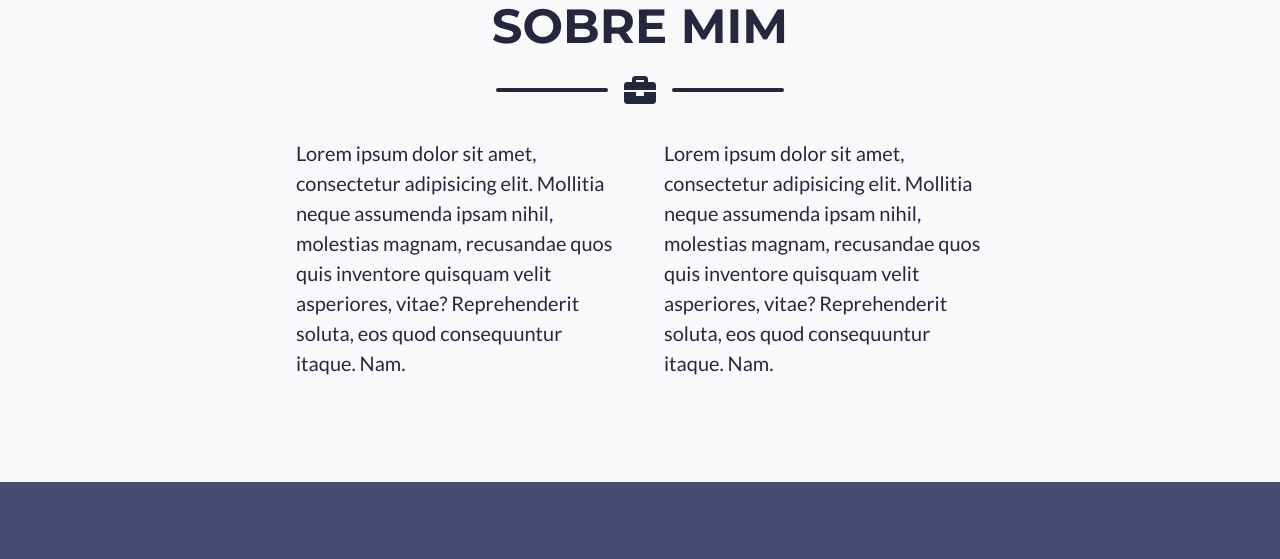
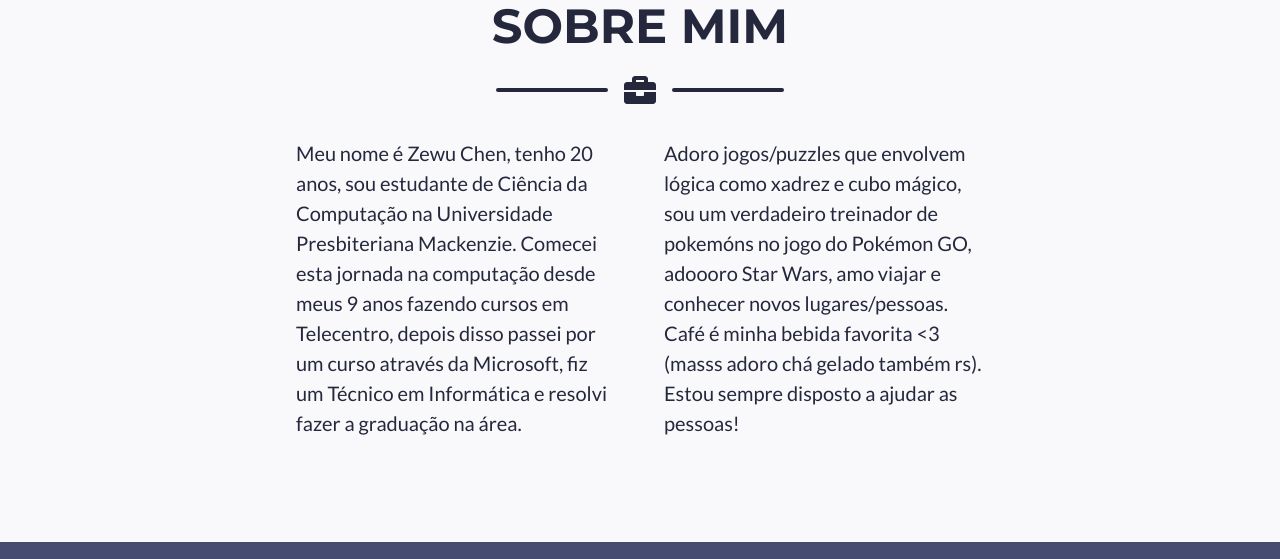
Before and after one commit to zewuchen/zewuchen.github.io, a plain HTML site: page index.html in a window 1280 px wide. Shown: the part 3500-4059 px from the top of the page. Drawn offline with nearby package versions, Linux system fonts and the light colour scheme.

Commit message:
Add description of about me

```diff
--- a/index.html
+++ b/index.html
@@ -203,8 +203,8 @@
                 </div>
                 <!-- About Section Content-->
                 <div class="row">
-                    <div class="col-lg-4 ml-auto text-gray"><p class="lead">Lorem ipsum dolor sit amet, consectetur adipisicing elit. Mollitia neque assumenda ipsam nihil, molestias magnam, recusandae quos quis inventore quisquam velit asperiores, vitae? Reprehenderit soluta, eos quod consequuntur itaque. Nam.</p></div>
-                    <div class="col-lg-4 mr-auto text-gray"><p class="lead">Lorem ipsum dolor sit amet, consectetur adipisicing elit. Mollitia neque assumenda ipsam nihil, molestias magnam, recusandae quos quis inventore quisquam velit asperiores, vitae? Reprehenderit soluta, eos quod consequuntur itaque. Nam.</p></div>
+                    <div class="col-lg-4 ml-auto text-gray"><p class="lead">Meu nome é Zewu Chen, tenho 20 anos, sou estudante de Ciência da Computação na Universidade Presbiteriana Mackenzie. Comecei esta jornada na computação desde meus 9 anos fazendo cursos em Telecentro, depois disso passei por um curso através da Microsoft, fiz um Técnico em Informática e resolvi fazer a graduação na área.</p></div>
+                    <div class="col-lg-4 mr-auto text-gray"><p class="lead">Adoro jogos/puzzles que envolvem lógica como xadrez e cubo mágico, sou um verdadeiro treinador de pokemóns no jogo do Pokémon GO, adoooro Star Wars, amo viajar e conhecer novos lugares/pessoas. Café é minha bebida favorita <3 (masss adoro chá gelado também rs). Estou sempre disposto a ajudar as pessoas!</p></div>
                 </div>
             </div>
         </section>
```
